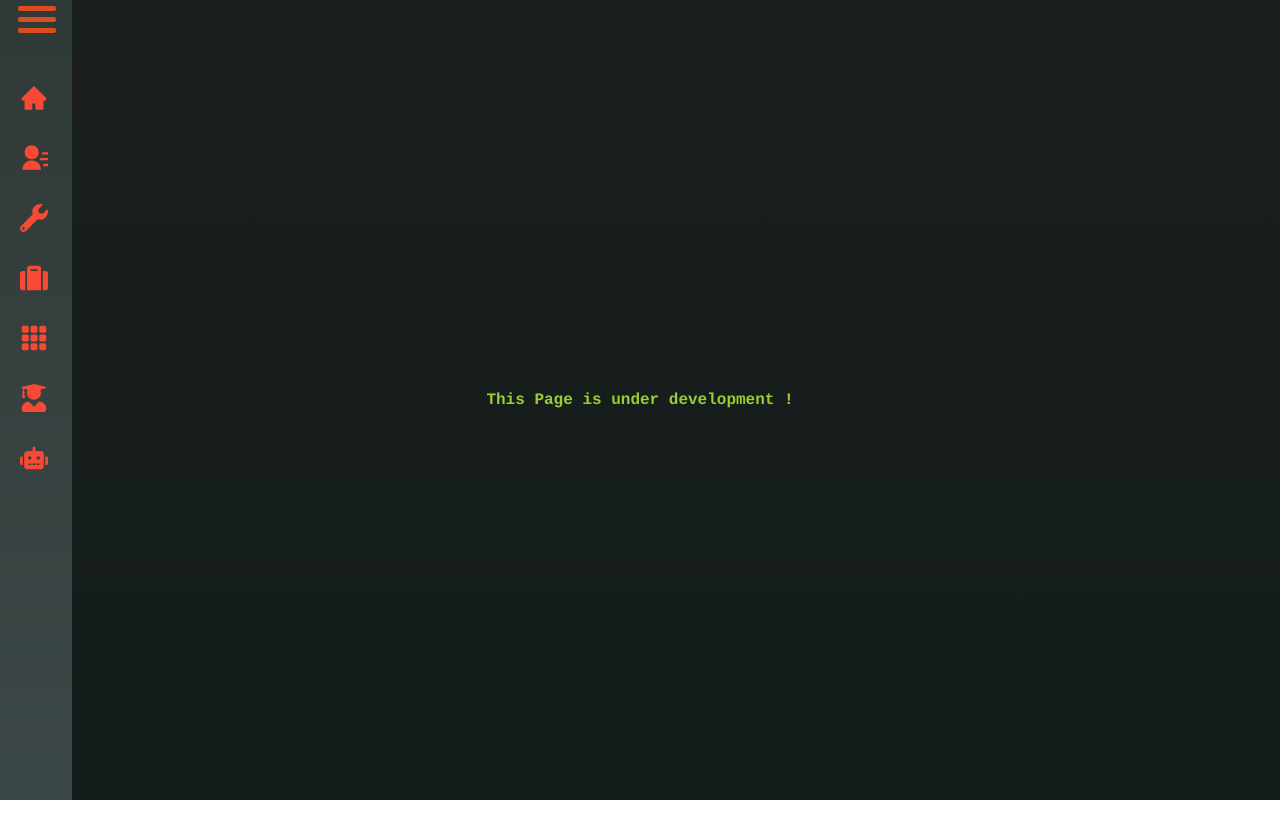
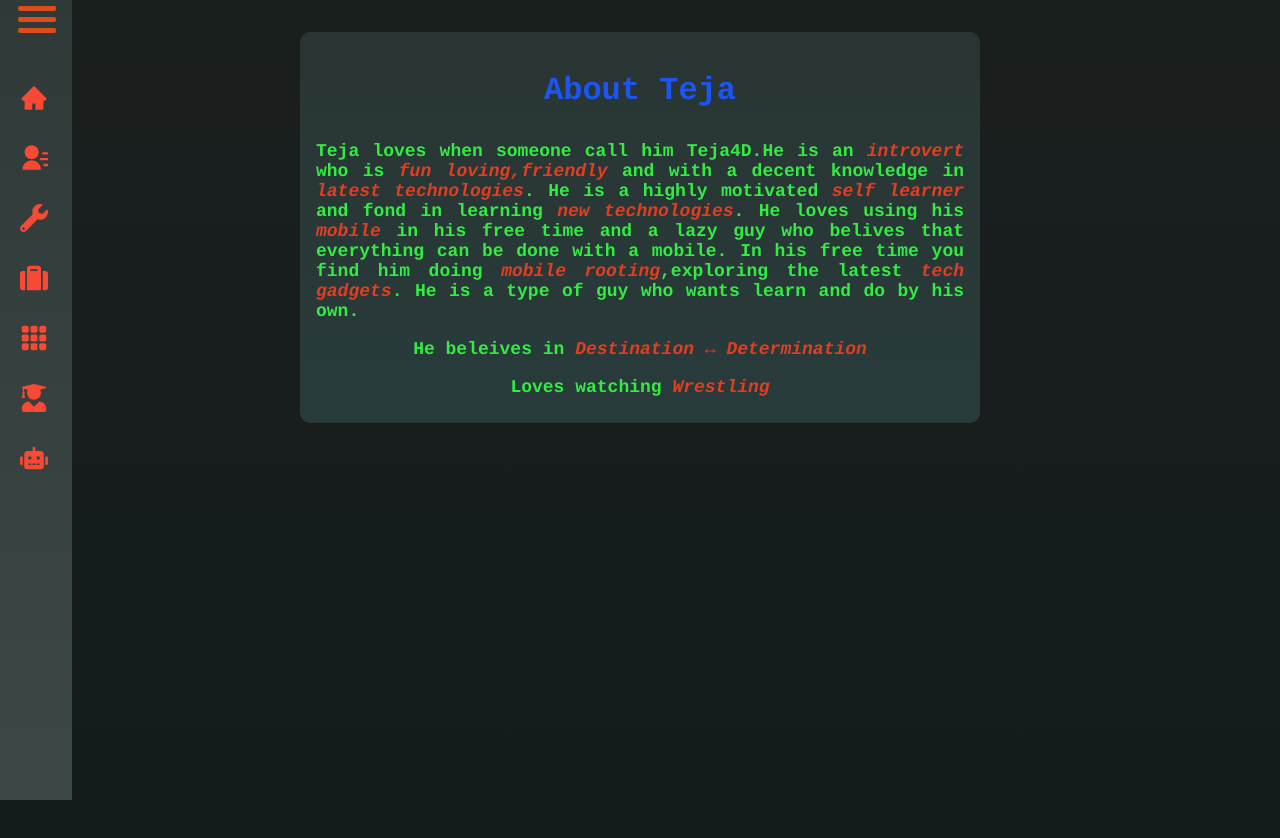
Before and after one commit to teja4d/Teja4d, a React (Create React App) app: page /#/about in a window 1280 px wide. Shown: the top 838 px of the page. Before the commit the page ends 800 px from the top, so only its background shows below. Built offline with nearby package versions, Linux system fonts and the light colour scheme.

Commit message:
added about me

```diff
--- a/src/App.js
+++ b/src/App.js
@@ -1,7 +1,7 @@
 import React,{useState} from 'react';
 import { HashRouter as Router,Routes,Route, HashRouter} from 'react-router-dom';
 import AnimatedCursor from 'react-animated-cursor';
-import About from './Pages/About';
+import About from './Pages/About/About';
 import Menubar from './components/Menubars/Menubar';
 import Education from './Pages/Education';
 import Experience from './Pages/Experience';
@@ -22,11 +22,15 @@ export default function App() {
     setClicked(false)
   }
     return (
-      <>
+
 
      <Router>
+       <div style={{position:'relative'}}>
+      <div>
      {window.innerWidth>480 || isClicked ? <Sidebar showTitle={isClicked}/> : null}
      <Menubar menuClicked={menuClicked}/>
+     </div>
+     <div>
       <Routes>
 
       <Route path='/' element={<HomePage itemClicked={clickedOutside}/>}/>
@@ -37,9 +41,12 @@ export default function App() {
       <Route path='skills' element={<Skills itemClicked={clickedOutside}/>}></Route>
       <Route path='aboutyou' element={<AboutYou itemClicked={clickedOutside}/>}></Route>
       <Route path='projects' element={<Projects itemClicked={clickedOutside}></Projects>}></Route>
+
       </Routes>
+      </div>
+      </div>
     </Router>
 
-    </>
+
     )
 }
--- /dev/null
+++ b/src/Pages/About/About.css
@@ -0,0 +1,42 @@
+.about-container{
+    position: absolute;
+    height: 100vh;
+    background:linear-gradient(to bottom,#1a1f1e , #131b1b) ;
+    padding: 32px 300px ;
+    overflow: hidden;
+}
+.about-wrapper{
+    margin: 0 auto;
+    background: linear-gradient(to bottom,#293533 , #283b3b);
+    text-align: center;
+    border-radius: 10px;
+    padding:8px 16px;
+    position: relative;
+}
+.about-title{
+    font-family: 'Courier';
+    font-size: 32px;
+    color: rgb(28, 85, 241);
+    text-align: center;
+}
+
+.about-text{
+    font-family: 'Courier';
+    font-size: 18px;
+    color: rgb(51, 235, 66);
+    font-weight: 900;
+    text-align:justify;
+}
+.about-text span,.about-fav span{
+    font-family:'Courier';
+    color: rgb(226, 62, 33);
+    font-style: italic;
+    font-weight: bold;
+}
+.about-fav{
+    font-family: 'Courier';
+    font-size: 18px;
+    color: rgb(51, 235, 66);
+    font-weight: 900;
+    text-align:center;
+}
--- /dev/null
+++ b/src/Pages/About/About.js
@@ -0,0 +1,20 @@
+import React from 'react'
+import './About.css'
+export default function About({itemClicked}) {
+    const paddingValue = window.innerWidth > 480 ? "32px 300px" : "48px 20px";
+    return (
+        <div className='about-container' style={{padding:`${paddingValue}`}}>
+        <div onClick={itemClicked} className='about-wrapper'>
+        <h3 className='about-title'>About Teja</h3>
+        <p className='about-text'>Teja loves when someone call him Teja4D.He is an <span> introvert </span>
+            who is <span> fun loving,friendly</span> and with a decent knowledge in <span>latest technologies</span>.
+            He is a highly motivated <span>self learner </span> and fond in learning <span>new technologies</span>.
+            He loves using his <span>mobile</span> in his free time and a lazy guy who belives that everything can be done with a mobile.
+            In his free time you find him doing <span>mobile rooting</span>,exploring the latest <span>tech gadgets</span>.
+            He is a type of guy who wants learn and do by his own. </p>
+        <p className='about-fav'>He beleives in <span>Destination ↔ Determination</span></p>
+        <p className='about-fav'>Loves watching  <span>Wrestling</span></p>
+        </div>
+        </div>
+    )
+}
--- a/src/components/Menubars/Menubar.css
+++ b/src/components/Menubars/Menubar.css
@@ -9,7 +9,7 @@
 }
 .menu{
 
-   position: fixed;
+   position: absolute;
    z-index: 3;
    padding-left: 18px;
 }
--- a/src/components/Sidebar/Sidebar.css
+++ b/src/components/Sidebar/Sidebar.css
@@ -2,7 +2,7 @@
     background:linear-gradient(to bottom,#2f3a38 , #3c4747);
     width: auto;
     min-height: 100vh;
-    position: fixed;
+    position: absolute;
     z-index: 1;
     top:0;
 }
```
Also changed, not shown: 24 other files (tests, documents, lock files or other folders).
